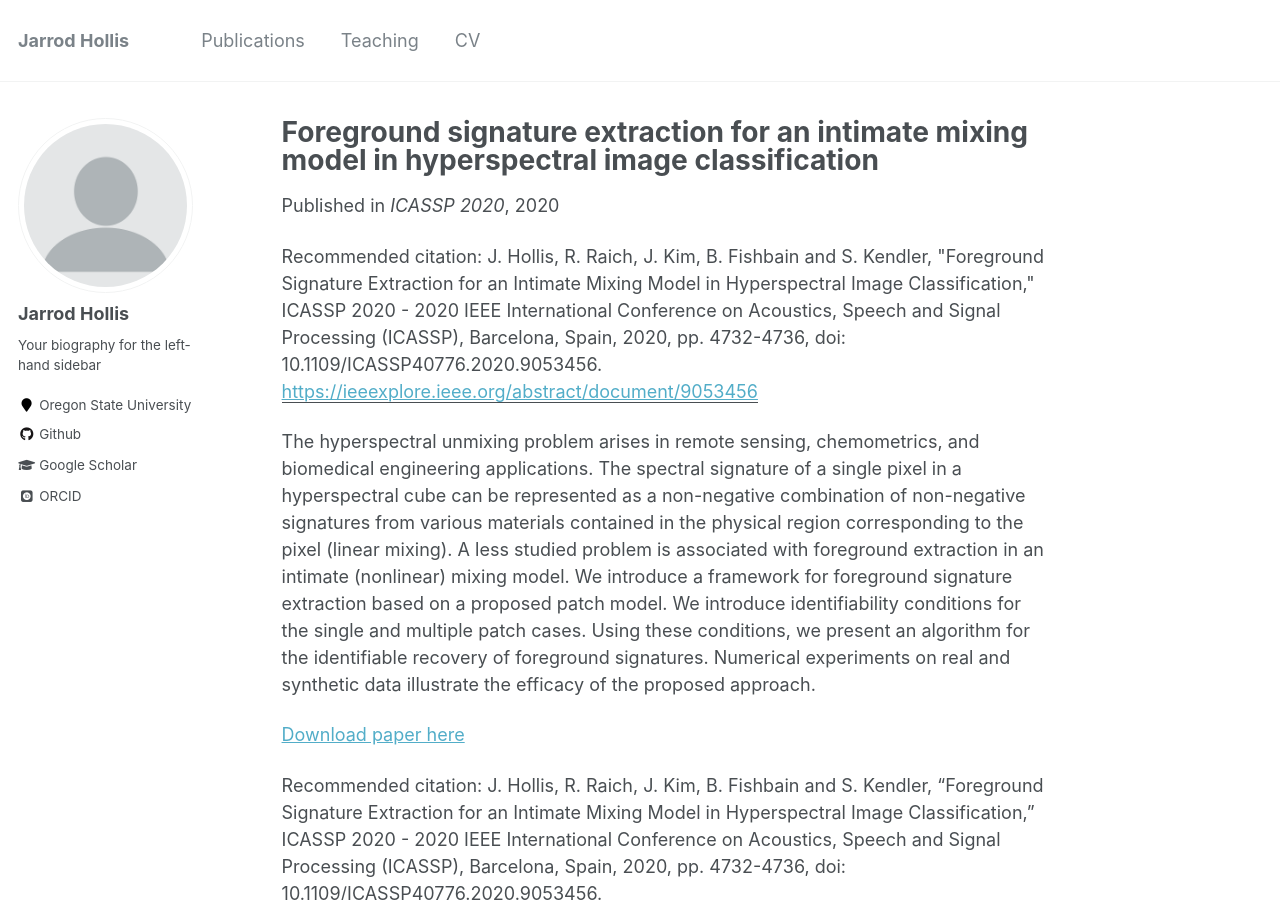
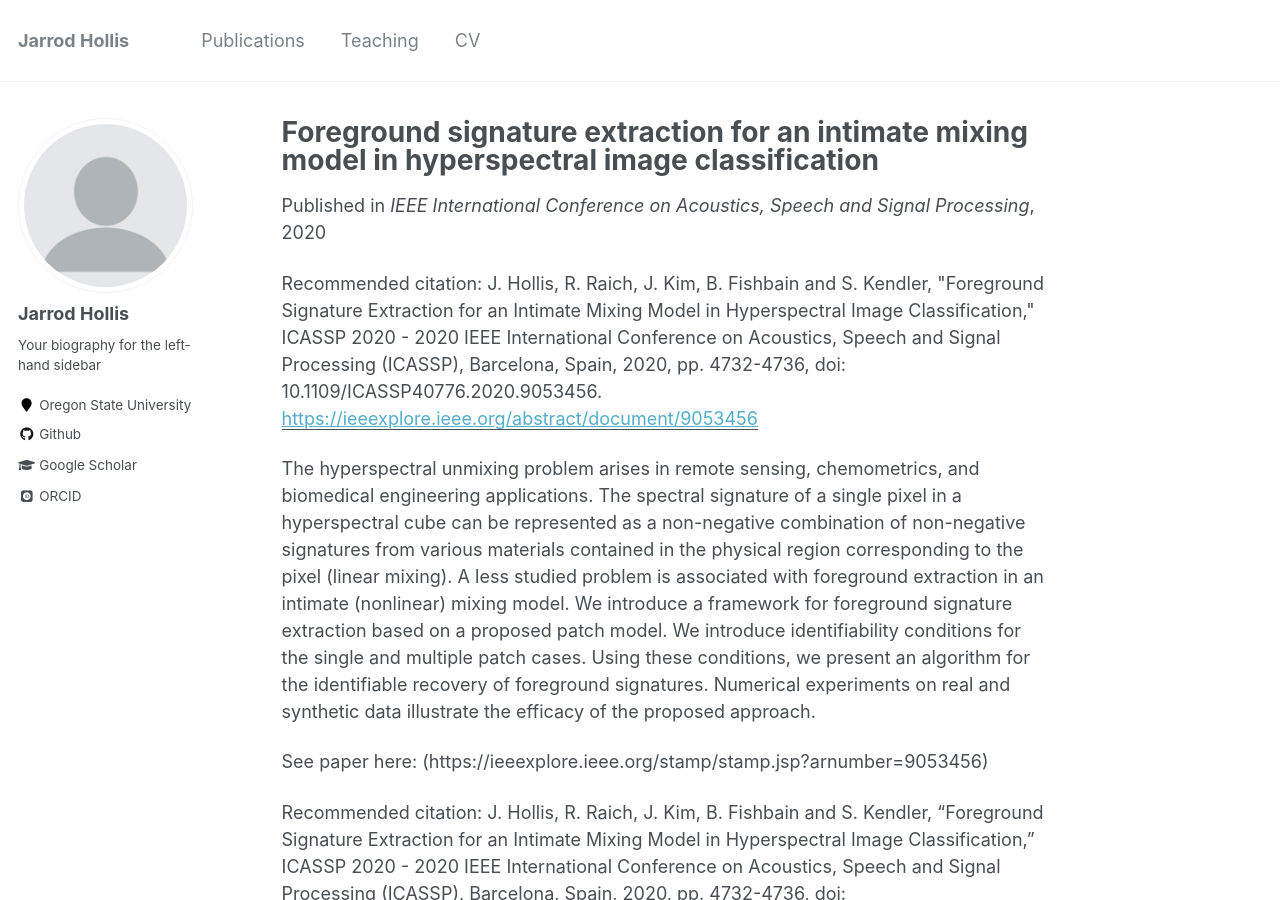
Before and after one commit to jarrodhollis/jarrodhollis.github.io, a Jekyll site: the page built from _publications/2009-10-01-paper-title-number-1.md, in a window 1280 px wide and 900 px high. Built offline with Jekyll 4.4.1, drawn with Linux system fonts in a browser that asks for light colours; some web fonts are replaced.

Commit message:
Updated see paper link

```diff
--- a/_publications/2009-10-01-paper-title-number-1.md
+++ b/_publications/2009-10-01-paper-title-number-1.md
@@ -4,12 +4,12 @@ collection: publications
 permalink: /publication/2009-10-01-paper-title-number-1
 excerpt: 'The hyperspectral unmixing problem arises in remote sensing, chemometrics, and biomedical engineering applications. The spectral signature of a single pixel in a hyperspectral cube can be represented as a non-negative combination of non-negative signatures from various materials contained in the physical region corresponding to the pixel (linear mixing). A less studied problem is associated with foreground extraction in an intimate (nonlinear) mixing model. We introduce a framework for foreground signature extraction based on a proposed patch model. We introduce identifiability conditions for the single and multiple patch cases. Using these conditions, we present an algorithm for the identifiable recovery of foreground signatures. Numerical experiments on real and synthetic data illustrate the efficacy of the proposed approach.'
 date: 2020-05-04
-venue: 'ICASSP 2020'
+venue: 'IEEE International Conference on Acoustics, Speech and Signal Processing'
 paperurl: 'https://ieeexplore.ieee.org/abstract/document/9053456'
 citation: 'J. Hollis, R. Raich, J. Kim, B. Fishbain and S. Kendler, "Foreground Signature Extraction for an Intimate Mixing Model in Hyperspectral Image Classification," ICASSP 2020 - 2020 IEEE International Conference on Acoustics, Speech and Signal Processing (ICASSP), Barcelona, Spain, 2020, pp. 4732-4736, doi: 10.1109/ICASSP40776.2020.9053456.'
 ---
 The hyperspectral unmixing problem arises in remote sensing, chemometrics, and biomedical engineering applications. The spectral signature of a single pixel in a hyperspectral cube can be represented as a non-negative combination of non-negative signatures from various materials contained in the physical region corresponding to the pixel (linear mixing). A less studied problem is associated with foreground extraction in an intimate (nonlinear) mixing model. We introduce a framework for foreground signature extraction based on a proposed patch model. We introduce identifiability conditions for the single and multiple patch cases. Using these conditions, we present an algorithm for the identifiable recovery of foreground signatures. Numerical experiments on real and synthetic data illustrate the efficacy of the proposed approach.
 
-[Download paper here](https://ieeexplore.ieee.org/stamp/stamp.jsp?arnumber=9053456)
+See paper here: (https://ieeexplore.ieee.org/stamp/stamp.jsp?arnumber=9053456)
 
 Recommended citation: J. Hollis, R. Raich, J. Kim, B. Fishbain and S. Kendler, "Foreground Signature Extraction for an Intimate Mixing Model in Hyperspectral Image Classification," ICASSP 2020 - 2020 IEEE International Conference on Acoustics, Speech and Signal Processing (ICASSP), Barcelona, Spain, 2020, pp. 4732-4736, doi: 10.1109/ICASSP40776.2020.9053456.
```
